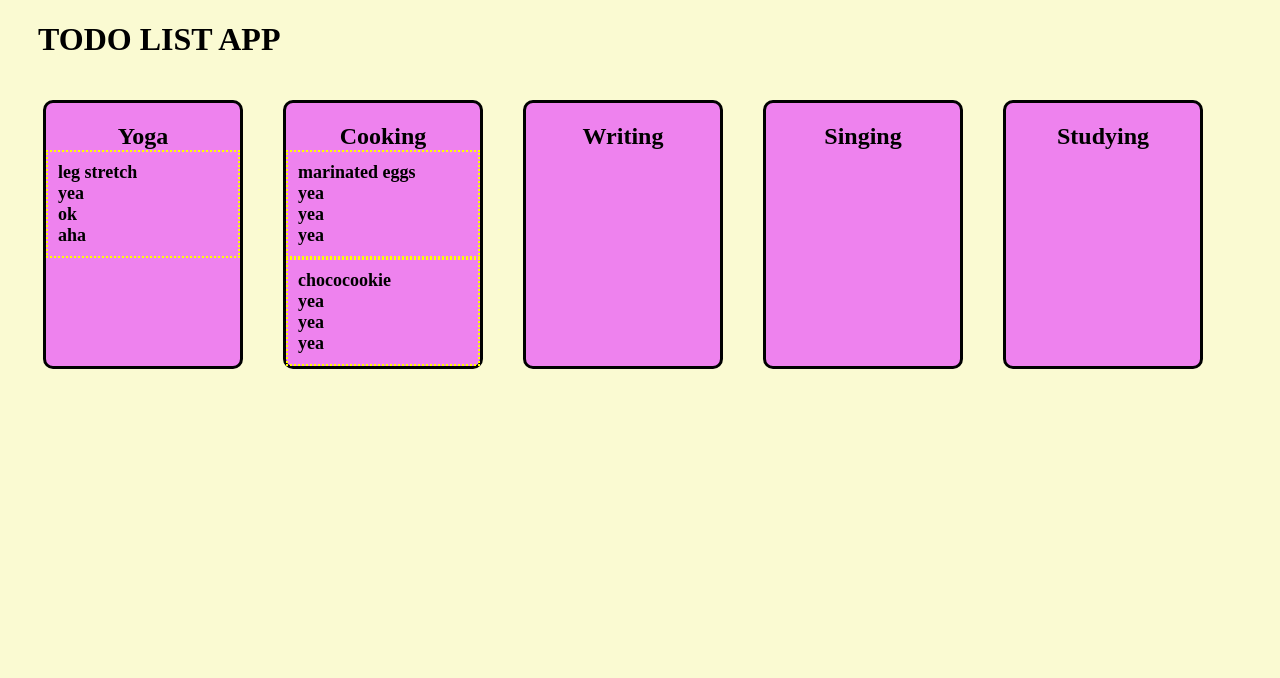
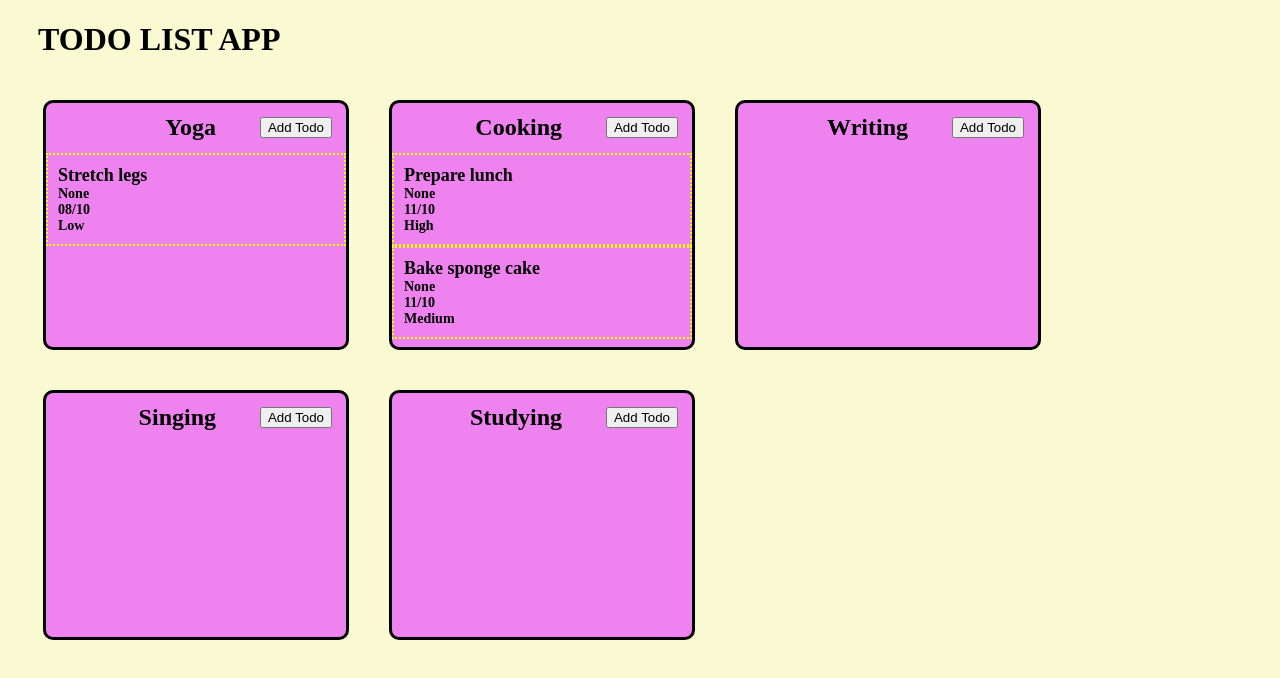
Before and after one commit to FlagonDragon/todo-list, a website built with webpack: page src/template.html in a window 1280 px wide. Built offline with nearby package versions, Linux system fonts and the light colour scheme.

Commit message:
add more specific css

```diff
--- a/src/DOM.js
+++ b/src/DOM.js
@@ -1,21 +1,45 @@
 // DOM manipulation
 
-const content = document.getElementById('content');
+let content = document.getElementById('content');
 
 
 function writeContent() {
+
+    const projectDivs = document.querySelectorAll('.projectDiv');
+
+    for (let project of projectDivs) {
+    project.remove();
+    };
 
     myProjects.forEach(project => {
 
         console.log(project.name);
 
         var projectDiv = document.createElement('div');
+        projectDiv.classList.add('projectDiv');
+        content.appendChild(projectDiv);
 
-        projectDiv.classList.add('projectDiv');
+        var headerDiv = document.createElement('div');
+        headerDiv.classList.add('headerDiv');
+        projectDiv.appendChild(headerDiv);
 
-        projectDiv.textContent += project.name;
+        var headerLeft = document.createElement('div');
+        headerLeft.classList.add('headerLeft');
+        headerDiv.appendChild(headerLeft);
 
-        content.appendChild(projectDiv);
+        var projectName = document.createElement('span');
+        projectName.classList.add('headerLeft');
+        projectName.textContent = project.name
+        headerLeft.appendChild(projectName);
+
+        var headerRight = document.createElement('div');
+        headerRight.classList.add('headerRight');
+        headerDiv.appendChild(headerRight);
+
+        var addTodoBtn = document.createElement('button');
+        addTodoBtn.classList.add('addTodoBtn');
+        addTodoBtn.textContent = 'Add Todo';
+        headerRight.appendChild(addTodoBtn);
 
         project.todos.forEach(todo => {
 
@@ -31,17 +55,19 @@ function writeContent() {
             todoDiv.appendChild(todoTitle);
 
             var todoDesc = document.createElement('span');
-            todoDesc.classList.add('todoDesc');
+            todoDesc.classList.add('detail');
             todoDesc.textContent = todo.description;
             todoDiv.appendChild(todoDesc);
 
             var todoDate = document.createElement('span');
             todoDate.classList.add('todoDate');
+            todoDate.classList.add('detail');
             todoDate.textContent = todo.dueDate;
             todoDiv.appendChild(todoDate);
 
             var todoPrio = document.createElement('span');
             todoPrio.classList.add('todoPrio');
+            todoPrio.classList.add('detail');
             todoPrio.textContent = todo.priority;
             todoDiv.appendChild(todoPrio);
 
--- a/src/index.js
+++ b/src/index.js
@@ -29,11 +29,11 @@ addProject('Singing');
 
 addProject('Studying');
 
-addTodo('Yoga','leg stretch','yea','ok','aha');
+addTodo('Yoga','Stretch legs','None','08/10','Low');
 
-addTodo('Cooking','marinated eggs','yea','yea','yea');
+addTodo('Cooking','Prepare lunch','None','11/10','High');
 
-addTodo('Cooking','chococookie','yea','yea','yea');
+addTodo('Cooking','Bake sponge cake','None','11/10','Medium');
 
 // console.log(testFinder('writing'));
 
--- a/src/styles.css
+++ b/src/styles.css
@@ -18,16 +18,42 @@ h1 {
 }
 
 .projectDiv {
-    text-align: center;
+    display: flex;
+    flex-direction: column;
     font-size: 24px;
     font-weight: bold;
     background-color: violet;
     border: 3px solid black;
     border-radius: 10px;
     min-height: 250px;
-    width: 200px;
+    min-width: 200px;
     margin: 20px;
-    padding-top: 20px
+    /* padding-top: 20px */
+}
+
+.headerDiv {
+    display: grid;
+    grid-template-rows: 1fr;
+    grid-template-columns: 1fr 100px;
+    height: 50px;
+    width: 300px;
+}
+
+.headerLeft {
+    grid-row: 1/2;
+    grid-column: 1/2;
+    display: flex;
+    justify-content: end;
+    align-items: center;
+    padding-right: 15px;
+}
+
+.headerRight {
+    grid-row: 1/2;
+    grid-column: 2/3;
+    display: flex;
+    justify-content: center;
+    align-items: center;
 }
 
 .todoDiv {
@@ -38,3 +64,7 @@ h1 {
     padding: 10px;
     border: 2px dotted yellow;
 }
+
+.todoDiv .detail {
+    font-size: 14px;
+}
```
Also changed, not shown: src/addTodo.js (added, +15 -0 lines).
